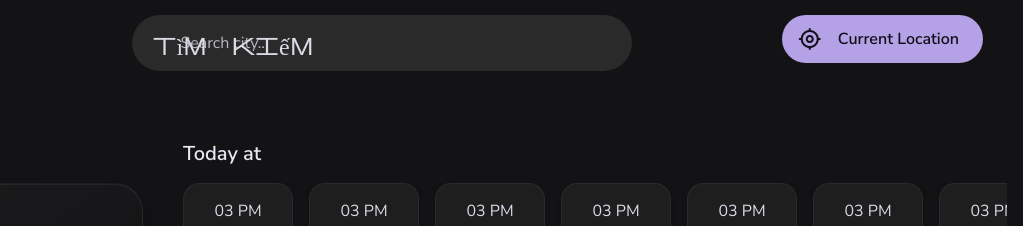
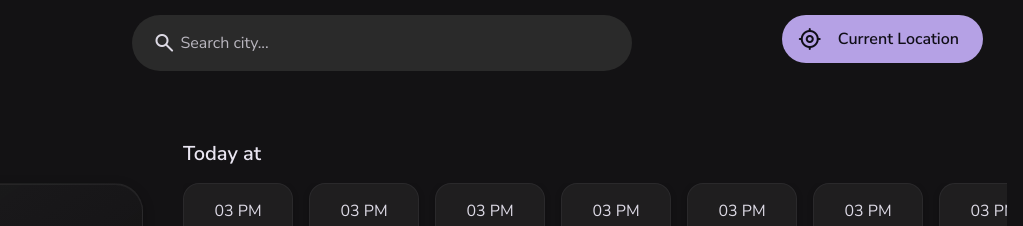
Before and after one commit to vawntien/WeatherForcast, a plain HTML site: page weatherio-starter-master/index.html in a window 1280 px wide. Shown: the top 226 px of the page, 257-1280 px from the left. Drawn offline with Linux system fonts and the light colour scheme; no server answers.

Commit message:
thay đổi searchbox

```diff
--- a/weatherio-starter-master/index.html
+++ b/weatherio-starter-master/index.html
@@ -43,7 +43,7 @@
                 <div class="search-wrapper">
 
                     <!-- ICON SEARCH - BẤM ĐỂ MỞ PANEL -->
-                    <span class="m-icon search-icon" data-search-toggler>Tìm kiếm</span>
+                    <span class="m-icon search-icon" data-search-toggler>search</span>
 
                     <input type="search" name="search" placeholder="Search city..."
                            autocomplete="off" class="search-field" data-search-field>
```
